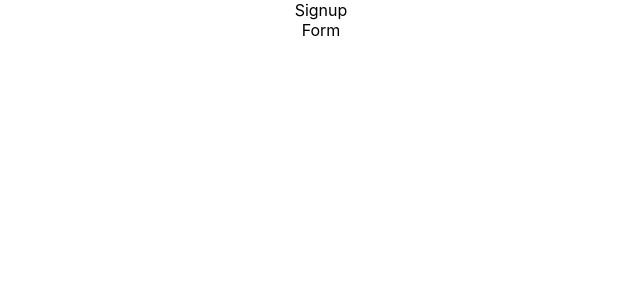
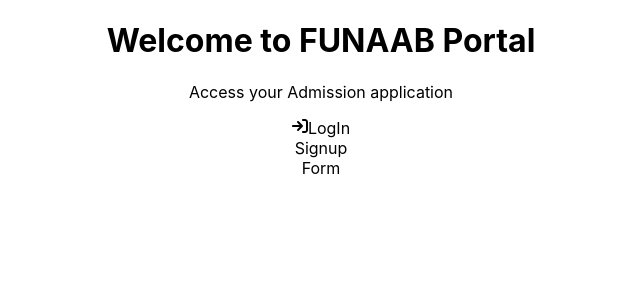
Before and after one commit to shakiratkemi/login-react, a React (Create React App) app in the folder login-signup/: page / in a window 1280 px wide. Shown: the top 300 px of the page, without its empty margins (319-959 px from the left). Built offline with nearby package versions, Linux system fonts and the light colour scheme.

Commit message:
Updated the App

```diff
--- a/login-signup/package.json
+++ b/login-signup/package.json
@@ -9,7 +9,8 @@
     "@testing-library/user-event": "^13.5.0",
     "react": "^19.1.0",
     "react-dom": "^19.1.0",
-    "react-scripts": "5.0.1",
+    "react-icons": "^5.5.0",
+    "react-scripts": "^0.0.0",
     "web-vitals": "^2.1.4"
   },
   "scripts": {
--- /dev/null
+++ b/login-signup/src/Components/Heading.js
@@ -0,0 +1,21 @@
+import React, { Component } from "react";
+import { FaArrowRightToBracket } from "react-icons/fa6";
+
+export class Heading extends Component {
+  render() {
+    return (
+      <div>
+        <h1>Welcome to FUNAAB Portal</h1>
+        <p>Access your Admission application</p>
+        <div className="sign-up choice">
+          <div className="login">
+            <FaArrowRightToBracket />
+            LogIn
+          </div>
+        </div>
+      </div>
+    );
+  }
+}
+
+export default Heading;
--- a/login-signup/src/Components/Signup.js
+++ b/login-signup/src/Components/Signup.js
@@ -1,10 +1,12 @@
 import React, { Component } from "react";
 import Form from "./Form";
+import Heading from "./Heading";
 
 export class Signup extends Component {
   render() {
     return (
       <div>
+        <Heading />
         Signup
         <Form />
       </div>
```
Also changed, not shown: 1 other file (tests, documents, lock files or other folders).
